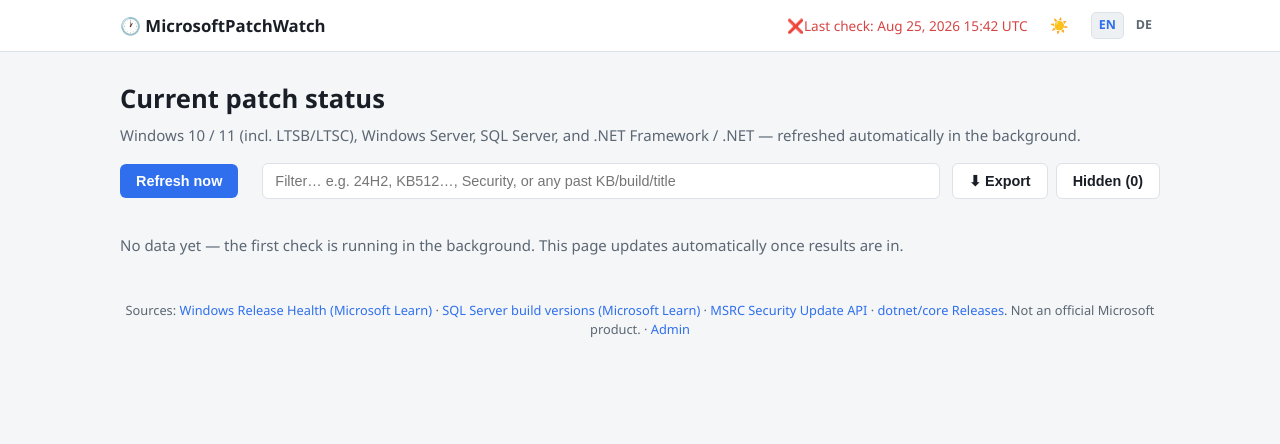
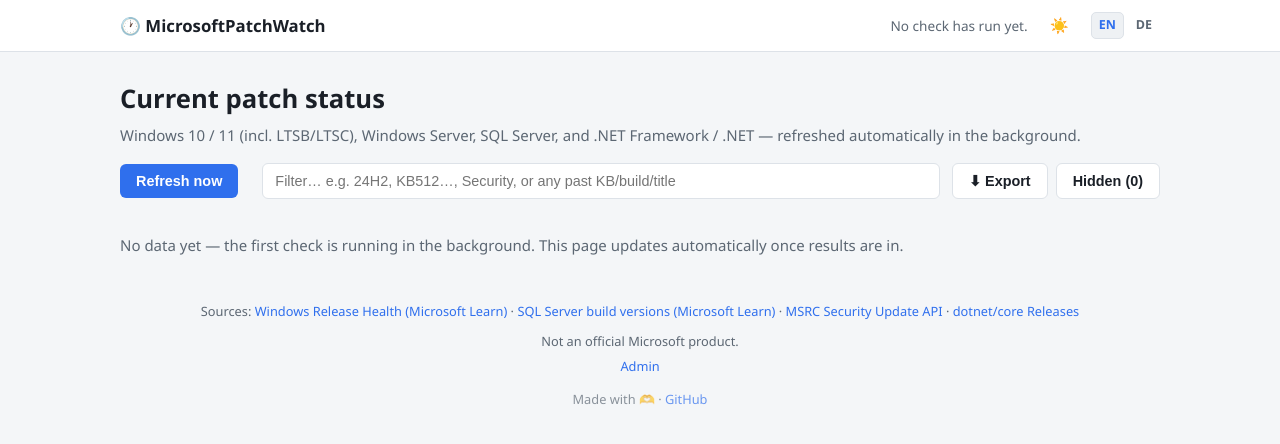
Before and after one commit to Jteve-Sobs/MicrosoftPatchWatch, a FastAPI app: page / in a window 1280 px wide. Shown: the top 444 px of the page. Run offline with FastAPI, Linux system fonts and the light colour scheme; data comes from the database, SQL or seed files in the repository; data that the repository does not hold is empty.

Commit message:
Edit footer and links to GitHub repo and profile

```diff
--- a/app/static/css/style.css
+++ b/app/static/css/style.css
@@ -446,3 +446,12 @@ section[data-family="dotnet_framework"] .history-table .cell-build {
   font-size: 0.8rem;
   text-align: center;
 }
+/* Three visually distinct rows instead of one long run-on line: sources
+   (its own topic), then the disclaimer + admin link (page meta), then the
+   credit line last, each a little further apart / a little more faded than
+   the one above so the hierarchy (content > meta > credit) reads at a
+   glance instead of all competing at once. */
+.footer-sources { line-height: 1.6; }
+.footer-meta { margin-top: 10px; }
+.footer-admin { margin-top: 6px; }
+.footer-credit { margin-top: 14px; opacity: 0.7; }
--- a/app/templates/base.html
+++ b/app/templates/base.html
@@ -57,6 +57,7 @@
   </main>
 
   <footer class="wrap footer">
+    <div class="footer-sources">
       {{ t('footer.sources') }}:
       <a href="https://learn.microsoft.com/en-us/windows/release-health/" target="_blank" rel="noopener">Windows Release Health (Microsoft Learn)</a>
       ·
@@ -64,9 +65,11 @@
       ·
       <a href="https://msrc.microsoft.com/update-guide" target="_blank" rel="noopener">MSRC Security Update API</a>
       ·
-    <a href="https://github.com/dotnet/core/tree/main/release-notes" target="_blank" rel="noopener">dotnet/core Releases</a>.
-    {{ t('footer.disclaimer') }}
-    · <a href="/admin">{{ t('nav.admin') }}</a>
+      <a href="https://github.com/dotnet/core/tree/main/release-notes" target="_blank" rel="noopener">dotnet/core Releases</a>
+    </div>
+    <div class="footer-meta">{{ t('footer.disclaimer') }}</div>
+    <div class="footer-admin"><a href="/admin">{{ t('nav.admin') }}</a></div>
+    <div class="footer-credit">Made with 🫶 · <a href="https://github.com/Jteve-Sobs/MicrosoftPatchWatch" target="_blank" rel="noopener">GitHub</a></div>
   </footer>
 
   <!-- Fires once per page load: kicks off a debounced background refresh. -->
```
Also changed, not shown: README.md. Lines whose indentation alone changed are shown as unchanged.
